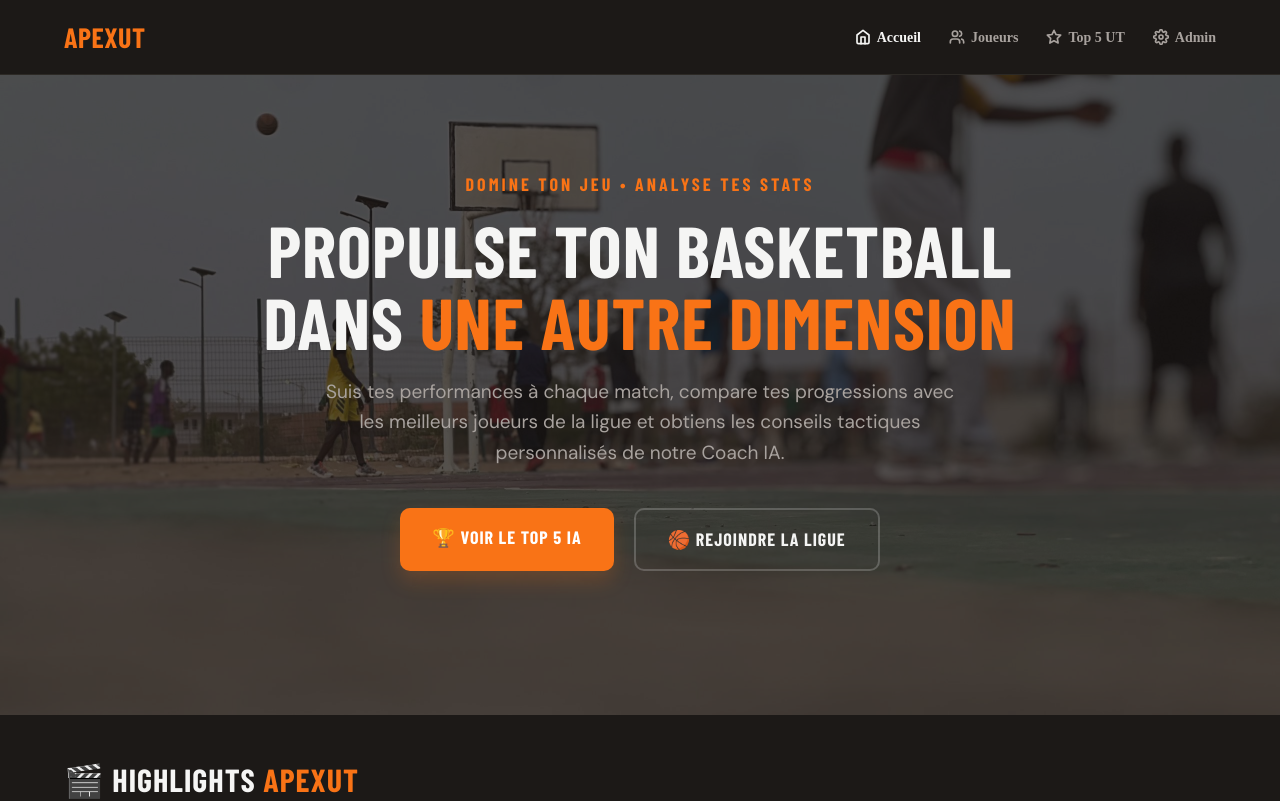
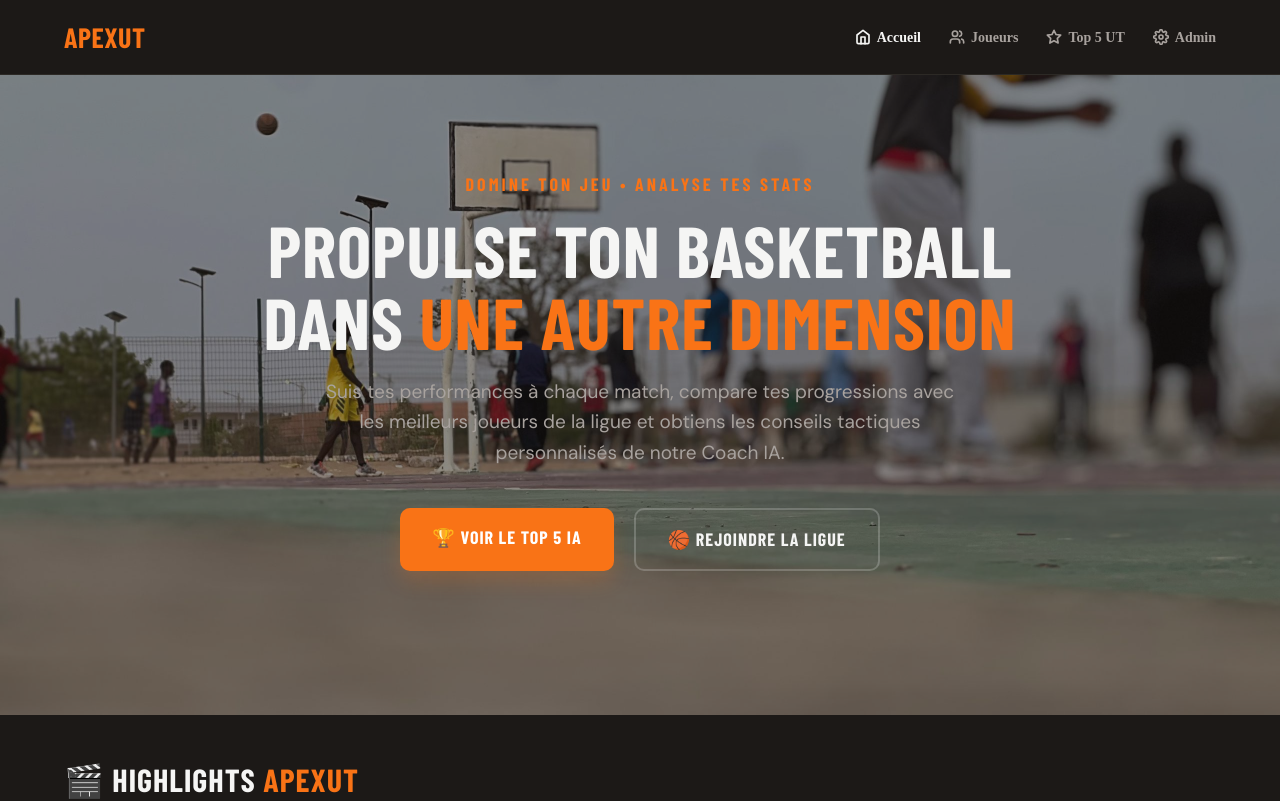
Before and after one commit to Kobe-24-cpu/stat, a Next.js app: page / in a window 1280 px wide. Shown: the top 801 px of the page. Built offline with nearby package versions, Linux system fonts and the light colour scheme; no server answers; the database is empty; a web font is replaced by a local one.

Commit message:
modification du code

```diff
--- a/components/ui/Hero.tsx
+++ b/components/ui/Hero.tsx
@@ -30,8 +30,8 @@ export default function Hero() {
       backgroundImage: "url('/images/photo8.jpeg')",
       backgroundSize: "cover", backgroundPosition: "center", backgroundRepeat: "no-repeat",
     }}>
-      {/* Overlay */}
-      <div style={{ position: "absolute", top: 0, left: 0, width: "100%", height: "100%", backgroundColor: "rgba(28, 25, 23, 0.75)", zIndex: 1 }} />
+      {/* Overlay MODIFIÉ pour éclaircir */}
+      <div style={{ position: "absolute", top: 0, left: 0, width: "100%", height: "100%", backgroundColor: "rgba(28, 25, 23, 0.5)", zIndex: 1 }} />
 
       {/* Contenu */}
       <div style={{ position: "relative", zIndex: 2, textAlign: "center", maxWidth: 800, padding: "0 20px" }}>
```
